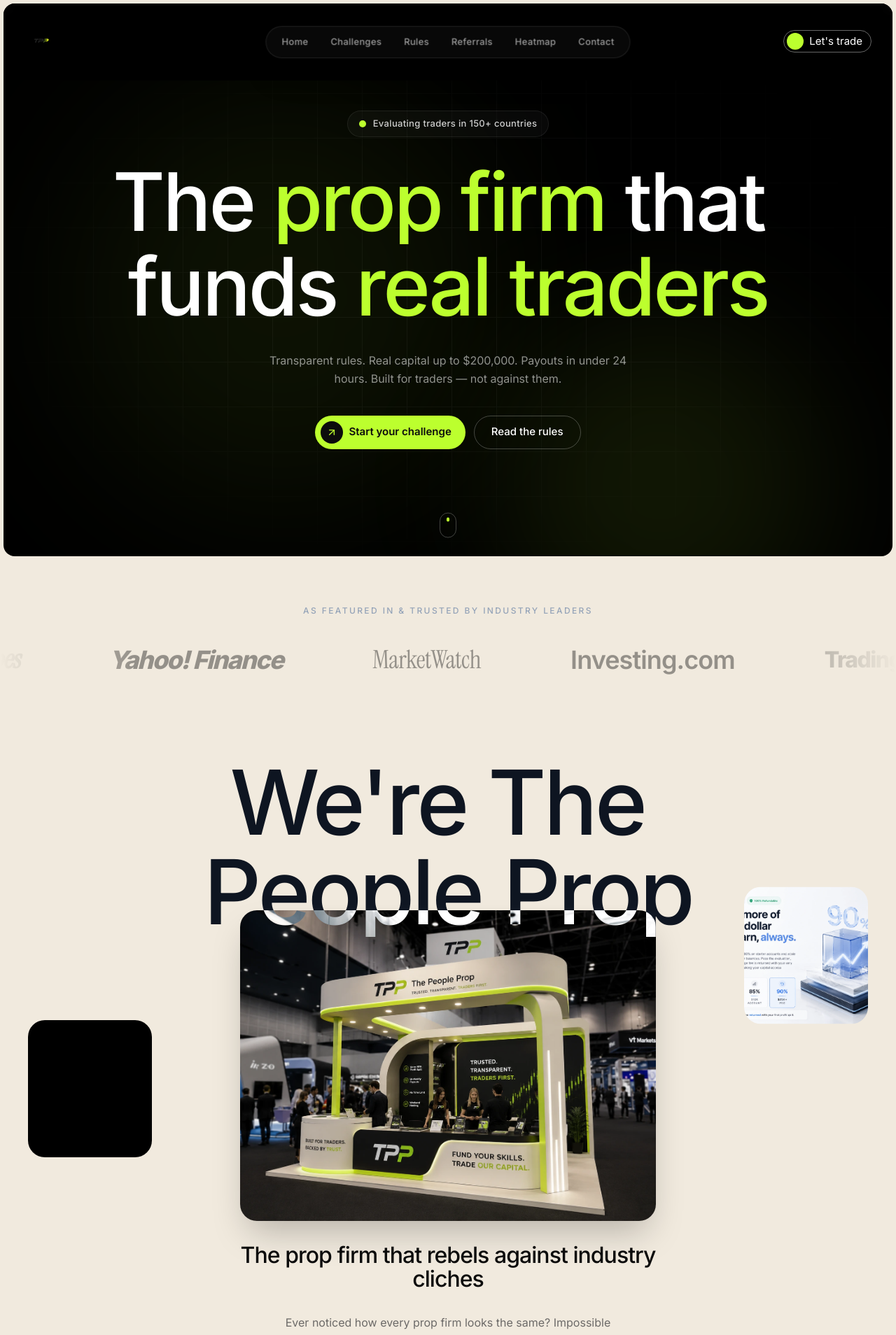
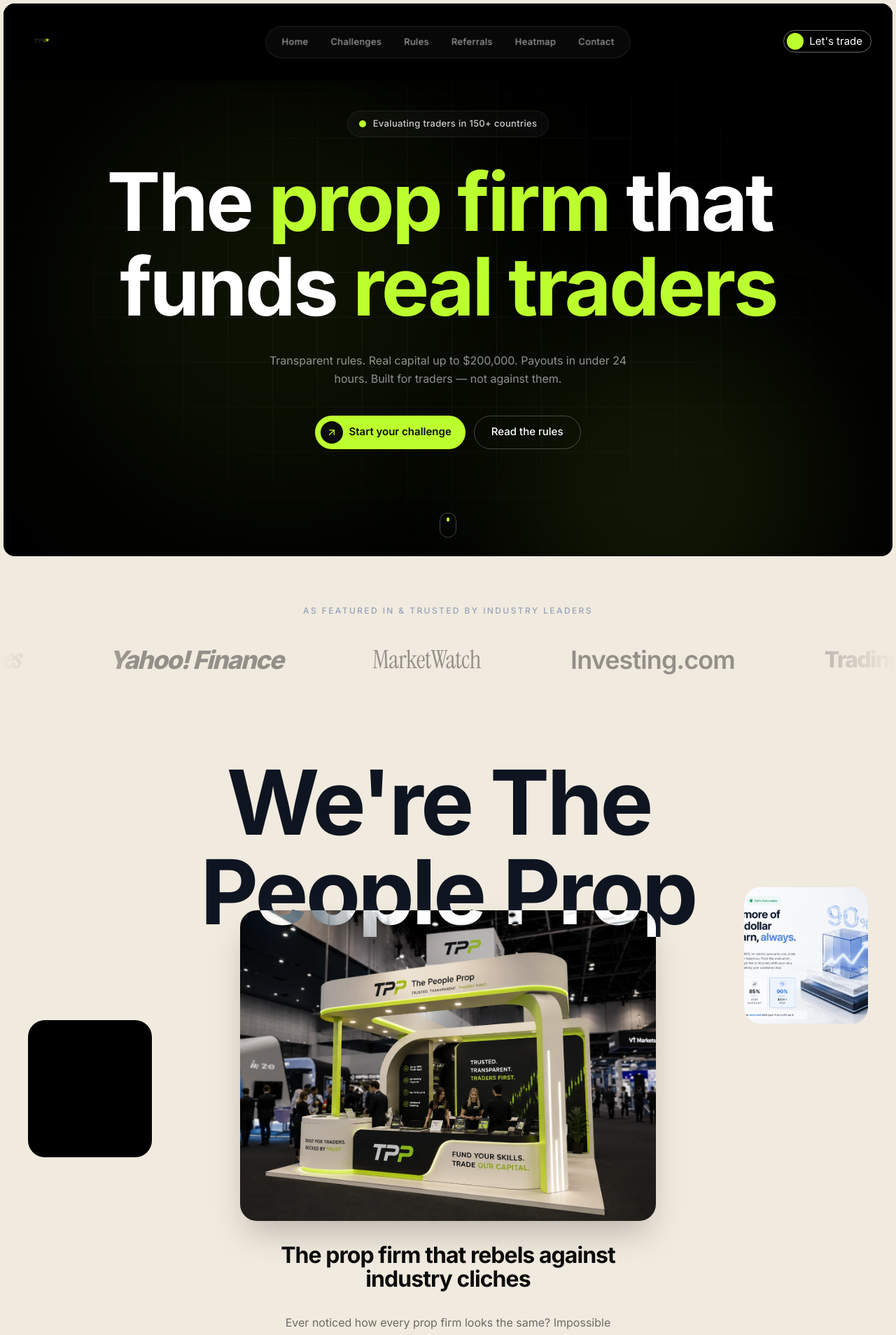
Before and after one commit to jatinkatariaaaa/thepeoplepropwebsite, a Next.js app: page /v3 in a window 1280 px wide. Shown: the top 1908 px of the page at 70% size. Built offline with nearby package versions, Linux system fonts and the light colour scheme; grey boxes are pictures that could not be loaded.

Commit message:
style(v3): make all section headings bold to match feature cards

```diff
--- a/src/app/v3/page.tsx
+++ b/src/app/v3/page.tsx
@@ -523,7 +523,7 @@ function PinnedSteps() {
         <div className="flex h-full w-screen shrink-0 flex-col justify-center px-10 xl:px-20">
           <div className="max-w-xl">
             <div className="mb-3 text-sm font-medium uppercase tracking-[0.3em] text-[#6c6a68]">How It Works</div>
-            <h2 className="font-medium tracking-[-0.03em] text-[#0c0c0c]" style={{ fontSize: "clamp(2.5rem, 5vw, 4rem)" }}>
+            <h2 className="font-bold tracking-[-0.03em] text-[#0c0c0c]" style={{ fontSize: "clamp(2.5rem, 5vw, 4rem)" }}>
               Three steps from
               <br />
               signup to <span className="text-[#bcff2e]">funded</span>
@@ -703,7 +703,7 @@ export default function V3Page() {
               as="h1"
               text="The prop firm that funds real traders"
               highlight={["prop", "firm", "real", "traders"]}
-              className="relative z-10 w-full max-w-[1300px] text-center font-medium leading-[0.9] tracking-[-0.03em] text-white"
+              className="relative z-10 w-full max-w-[1300px] text-center font-bold leading-[0.9] tracking-[-0.03em] text-white"
               style={{ fontSize: "clamp(2.8rem, 9vw, 9rem)" }}
             />
 
@@ -782,7 +782,7 @@ export default function V3Page() {
                 <div className="pointer-events-none relative z-20 text-center mix-blend-difference">
                   <GsapWords
                     text="We're The People Prop"
-                    className="font-medium tracking-tight text-white"
+                    className="font-bold tracking-tight text-white"
                     style={{ fontSize: "clamp(3rem, 10vw, 8rem)", lineHeight: 1 }}
                   />
                 </div>
@@ -794,7 +794,7 @@ export default function V3Page() {
                     </div>
                   </TiltCard>
 
-                  <h3 className="mx-auto max-w-[620px] text-center font-medium tracking-[-0.02em] text-[#0c0c0c]" style={{ fontSize: "clamp(1.4rem, 3vw, 2rem)" }}>
+                  <h3 className="mx-auto max-w-[620px] text-center font-bold tracking-[-0.02em] text-[#0c0c0c]" style={{ fontSize: "clamp(1.4rem, 3vw, 2rem)" }}>
                     The prop firm that rebels against industry cliches
                   </h3>
                   <p className="mx-auto max-w-[480px] text-center text-base leading-relaxed text-[#6c6a68]">
@@ -869,7 +869,7 @@ export default function V3Page() {
                 <GsapWords
                   text="Built different from every other prop firm"
                   highlight={["prop", "firm"]}
-                  className="font-medium tracking-[-0.03em] text-white"
+                  className="font-bold tracking-[-0.03em] text-white"
                   style={{ fontSize: "clamp(2rem, 5vw, 3.5rem)" }}
                 />
               </div>
@@ -948,7 +948,7 @@ export default function V3Page() {
                 <GsapWords
                   text="Three steps from signup to funded"
                   highlight={["funded"]}
-                  className="font-medium tracking-[-0.03em] text-[#0c0c0c]"
+                  className="font-bold tracking-[-0.03em] text-[#0c0c0c]"
                   style={{ fontSize: "clamp(2rem, 5vw, 3.25rem)" }}
                 />
                 <p className="mt-4 max-w-md text-[15px] leading-relaxed text-[#6c6a68]">
@@ -1056,7 +1056,7 @@ export default function V3Page() {
                 <div className="mb-4 text-sm font-medium uppercase tracking-[0.3em] text-[#0c0c0c]/60">Why TPP</div>
                 <GsapWords
                   text="Built for traders, not against them"
-                  className="font-medium tracking-[-0.03em] text-[#0c0c0c]"
+                  className="font-bold tracking-[-0.03em] text-[#0c0c0c]"
                   style={{ fontSize: "clamp(2rem, 5vw, 3.5rem)" }}
                 />
               </div>
@@ -1142,7 +1142,7 @@ export default function V3Page() {
           <GsapWords
             text="Trader Voices"
             highlight={["Voices"]}
-            className="font-medium tracking-tight text-[#0c0c0c]"
+            className="font-bold tracking-tight text-[#0c0c0c]"
             style={{ fontSize: "clamp(2rem, 5vw, 3rem)" }}
           />
           <p className="mt-2 text-[15px] font-medium text-[#0c0c0c]/60">What our traders are saying</p>
@@ -1216,7 +1216,7 @@ export default function V3Page() {
                   <GsapWords
                     text="The questions traders ask first"
                     highlight={["traders"]}
-                    className="font-medium tracking-[-0.03em] text-white"
+                    className="font-bold tracking-[-0.03em] text-white"
                     style={{ fontSize: "clamp(1.9rem, 4vw, 3rem)" }}
                   />
                   <p className="mt-4 max-w-sm text-[15px] leading-relaxed text-white/50">
@@ -1255,7 +1255,7 @@ export default function V3Page() {
               <GsapWords
                 text="Ready to get funded?"
                 highlight={["funded?"]}
-                className="mb-6 font-medium tracking-[-0.03em] text-[#0c0c0c]"
+                className="mb-6 font-bold tracking-[-0.03em] text-[#0c0c0c]"
                 style={{ fontSize: "clamp(2rem, 5vw, 3.5rem)" }}
               />
               <p className="mb-10 text-lg leading-relaxed text-[#6c6a68]">
```
